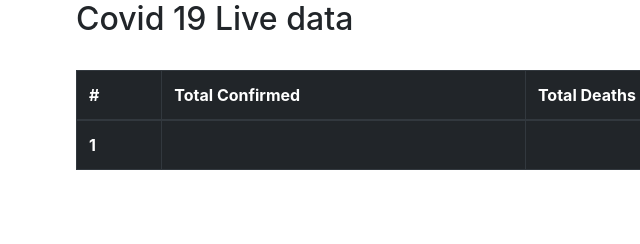
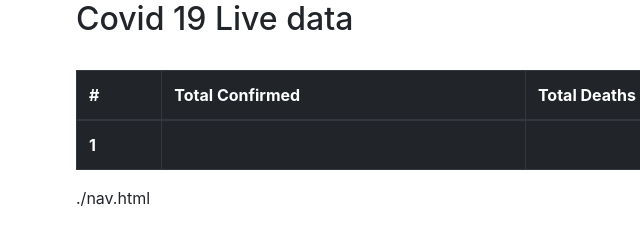
Before and after one commit to TenzinJhopee/covid-19, a plain HTML site: page index.html in a window 1280 px wide. Shown: the full height of the page, 9-649 px from the left. Drawn offline with nearby package versions, Linux system fonts and the light colour scheme; no server answers.

Commit message:
two files

```diff
--- a/index.html
+++ b/index.html
@@ -43,7 +43,9 @@
               </tr> -->
             </tbody>
           </table>
+            <div id="navbar">
 
+            </div>
           <div id="poke-container">
 
           </div>
@@ -77,6 +79,8 @@
                 xhr.send(null);
             }
 
+            let name = document.getElementById('navbar').append('./nav.html');
+            name
 
             function pop() {
                 var xhr = new XMLHttpRequest();
```
Also changed, not shown: nav.html (added, +1 -0 lines).
